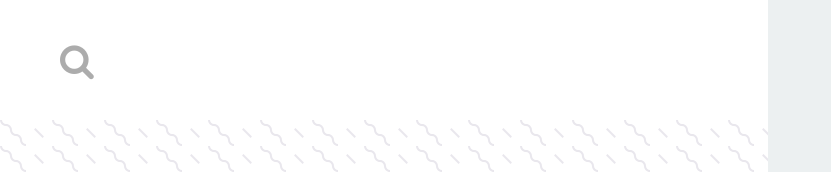
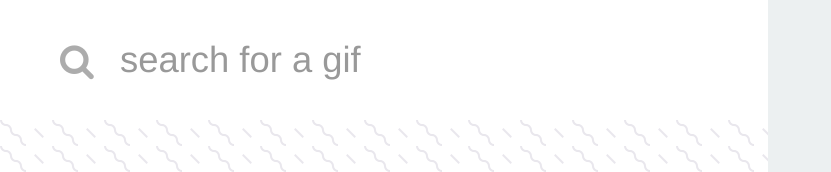
Before and after one commit to SevanBadal/react-giphy, a React app: page / in a window 1280 px wide. Shown: the top 172 px of the page, without its empty margins (0-831 px from the left). Built offline with nearby package versions, Linux system fonts and the light colour scheme.

Commit message:
placeholder text added to search input

```diff
--- a/src/components/search_bar.jsx
+++ b/src/components/search_bar.jsx
@@ -6,7 +6,7 @@ class SearchBar extends Component {
   }
   render() {
     return (
-      <input type="text" className="form-control form-search"
+      <input type="text" placeholder="search for a gif" className="form-control form-search"
         onChange={this.handleUpdate}
       />
     );
```
